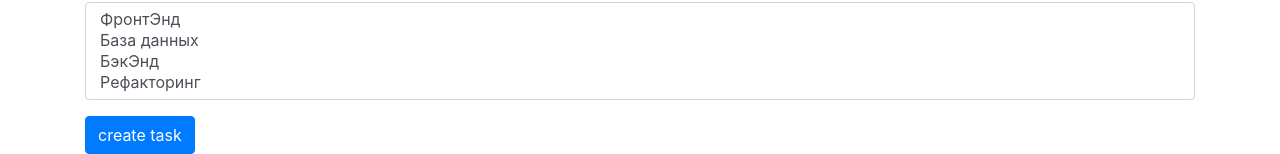
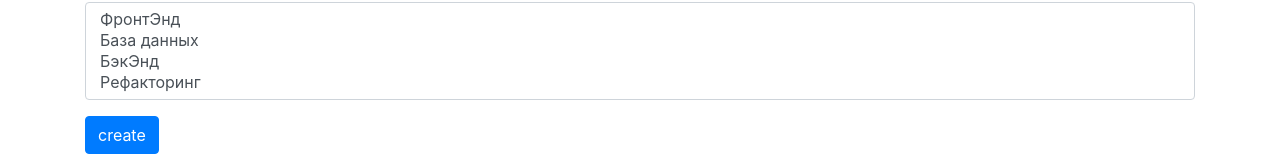
Before and after one commit to Svensson17/python-project-lvl4, a Django app: page /tasks/create/ in a window 1280 px wide. Shown: the part 663-817 px from the top of the page. Run offline with Django 4.2, Linux system fonts and the light colour scheme; the first user in the database is signed in; data comes from the database, SQL or seed files in the repository; some libraries are stand-ins or nearby versions.

Commit message:
refactor

```diff
--- a/app/views.py
+++ b/app/views.py
@@ -75,7 +75,7 @@ class CreateTask(LoginRequiredMixin, SuccessMessageMixin, CreateView):
     success_message = _('Task successfully created')
 
     def form_valid(self, form):
-        form.instance.author = self.request.user
+        form.instance.executor = self.request.user
         return super().form_valid(form)
 
     def get_success_url(self):
--- a/task_manager/templates/tasks/create_task.html
+++ b/task_manager/templates/tasks/create_task.html
@@ -7,6 +7,6 @@
 {% block content %}
 <form method="post">{% csrf_token %}
     {% bootstrap_form form %}
-    <input class="btn btn-primary" type="submit" value="{% trans 'create task' %}">
+    <input class="btn btn-primary" type="submit" value="{% trans 'create' %}">
 </form>
 {% endblock%}
```
Also changed, not shown: app/models.py (+5 -5 lines), locale/ru/LC_MESSAGES/django.po.
